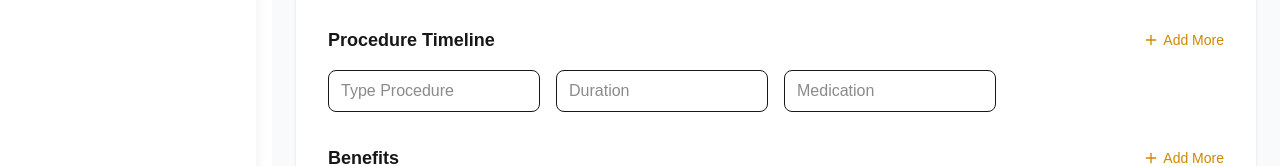
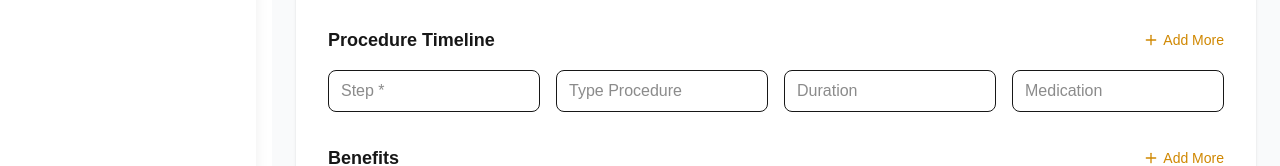
Before and after one commit to ManishVerma0000/health-manthan-admin, a Next.js app: page /surgery/add in a window 1280 px wide. Both pictures are taken after typing "Sample", "Sample", "Sample", "Sample", "Sample" into the empty fields and a click on the button "Save & Next". Shown: the part 618-784 px from the top of the page. Built offline with nearby package versions, Linux system fonts and the light colour scheme; no server answers.

Commit message:
push the code

```diff
--- a/api/api.ts
+++ b/api/api.ts
@@ -1,7 +1,7 @@
 import axios from "axios";
 
 const api = axios.create({
-  baseURL: process.env.NEXT_PUBLIC_API_URL || "http://localhost:3000",
+  baseURL: "https://api.healthvandanam.com",
   headers: {
     "Content-Type": "application/json",
   },
--- a/app/surgery/add/page.tsx
+++ b/app/surgery/add/page.tsx
@@ -2,7 +2,8 @@
 import React, { useState } from "react";
 import { ChevronLeft, Plus, X, ImageIcon } from "lucide-react";
 import { uploadImageApi } from "@/services/upload.services";
-
+import { createSurgeryApi } from "@/services/surgery.service";
+import Toast from "@/components/Toast";
 const extractImageUrl = (res: any): string => {
   return res?.file?.url || "";
 };
@@ -13,7 +14,6 @@ interface SurgeryDetails {
   diseaseNeme: string;
   recoveryTime: string;
   icon: string | null;
-  uploadIcon: string;
   surgeryCategory: string;
   duration: string;
   treatedBy: string;
@@ -58,6 +58,12 @@ const SurgeryDetailsStep: React.FC<{
   const handleInputChange = (field: keyof SurgeryDetails, value: string) => {
     onChange({ ...data, [field]: value });
   };
+
+  const [toast, setToast] = useState({
+    show: false,
+    message: "",
+    type: "success" as "success" | "error" | "info",
+  });
 
   const [imageFile, setImageFile] = useState<File | null>(null);
 
@@ -550,6 +556,19 @@ const SurgeryInformationStep: React.FC<{
                 <div key={index} className="grid grid-cols-4 gap-4">
                   <input
                     type="text"
+                    placeholder="Step *"
+                    value={step.step}
+                    required
+                    onChange={(e) => {
+                      const updated = [...data.procedureTimeline];
+                      updated[index].step = e.target.value;
+                      onChange({ ...data, procedureTimeline: updated });
+                    }}
+                    className="px-3 py-2 border rounded-lg"
+                  />
+
+                  <input
+                    type="text"
                     placeholder="Type Procedure"
                     value={step.typeProcedure}
                     onChange={(e) => {
@@ -694,6 +713,7 @@ const SurgeryInformationStep: React.FC<{
               {data.recoveryTimeline.map((step, index) => (
                 <div key={index} className="grid grid-cols-3 gap-4">
                   <input
+                    placeholder="Stage (e.g. Week 1, Day 0–2)"
                     className="px-3 py-2 border border-gray-300 rounded-lg focus:outline-none focus:ring-2 focus:ring-indigo-500"
                     value={step.stage}
                     onChange={(e) => {
@@ -704,6 +724,7 @@ const SurgeryInformationStep: React.FC<{
                   />
 
                   <input
+                    placeholder="Duration / Timeline (e.g. 7 days)"
                     className="px-3 py-2 border border-gray-300 rounded-lg focus:outline-none focus:ring-2 focus:ring-indigo-500"
                     value={step.mention}
                     onChange={(e) => {
@@ -714,6 +735,7 @@ const SurgeryInformationStep: React.FC<{
                   />
 
                   <input
+                    placeholder="Care Instructions (e.g. Avoid heavy lifting)"
                     className="px-3 py-2 border border-gray-300 rounded-lg focus:outline-none focus:ring-2 focus:ring-indigo-500"
                     value={step.lightCare}
                     onChange={(e) => {
@@ -781,11 +803,15 @@ const App: React.FC = () => {
     diseaseNeme: "",
     recoveryTime: "",
     icon: null,
-    uploadIcon: "",
     surgeryCategory: "",
     duration: "",
     treatedBy: "",
     costingRange: "",
+  });
+  const [toast, setToast] = useState({
+    show: false,
+    message: "",
+    type: "success" as "success" | "error" | "info",
   });
 
   const [surgeryInformation, setSurgeryInformation] =
@@ -815,30 +841,49 @@ const App: React.FC = () => {
   };
 
   const handleSubmit = async () => {
-    // Combine all data for API submission
-    const fullData = {
-      ...surgeryDetails,
-      ...surgeryInformation,
-    };
-
-    console.log("Submitting data:", fullData);
-
-    // API call would go here
-    // try {
-    //   const response = await fetch('/api/surgery', {
-    //     method: 'POST',
-    //     headers: { 'Content-Type': 'application/json' },
-    //     body: JSON.stringify(fullData)
-    //   });
-    //   const result = await response.json();
-    //   console.log('Success:', result);
-    // } catch (error) {
-    //   console.error('Error:', error);
-    // }
+    const invalidProcedure = surgeryInformation.procedureTimeline.some(
+      (p) => !p.step && (p.typeProcedure || p.duration || p.medication)
+    );
+    if (invalidProcedure) {
+      alert("Please fill Step in Procedure Timeline");
+      return;
+    }
+    try {
+      const payload = {
+        ...surgeryDetails,
+        ...surgeryInformation,
+        benefits: surgeryInformation.benefits.filter(Boolean),
+        risks: surgeryInformation.risks.filter(Boolean),
+        images: surgeryInformation.images.filter(Boolean),
+      };
+      console.log("FINAL PAYLOAD 👉", payload);
+      const response = await createSurgeryApi(payload);
+      console.log(response, "response");
+      // alert("Surgery created successfully");
+      setToast({
+        show: true,
+        message: "Surgery created successfully",
+        type: "success",
+      });
+    } catch (error) {
+      console.error("Create surgery failed", error);
+      alert("Something went wrong");
+      setToast({
+        show: true,
+        message: "Login failed",
+        type: "error",
+      });
+    }
   };
 
   return (
     <>
+      <Toast
+        show={toast.show}
+        message={toast.message}
+        type={toast.type}
+        onClose={() => setToast({ ...toast, show: false })}
+      />
       {currentStep === 1 ? (
         <SurgeryDetailsStep
           data={surgeryDetails}
--- /dev/null
+++ b/services/surgery.service.ts
@@ -0,0 +1,6 @@
+import api from "@/api/api";
+
+export const createSurgeryApi = async (payload: any) => {
+  const response = await api.post("/surgery", payload);
+  return response.data;
+};
```
